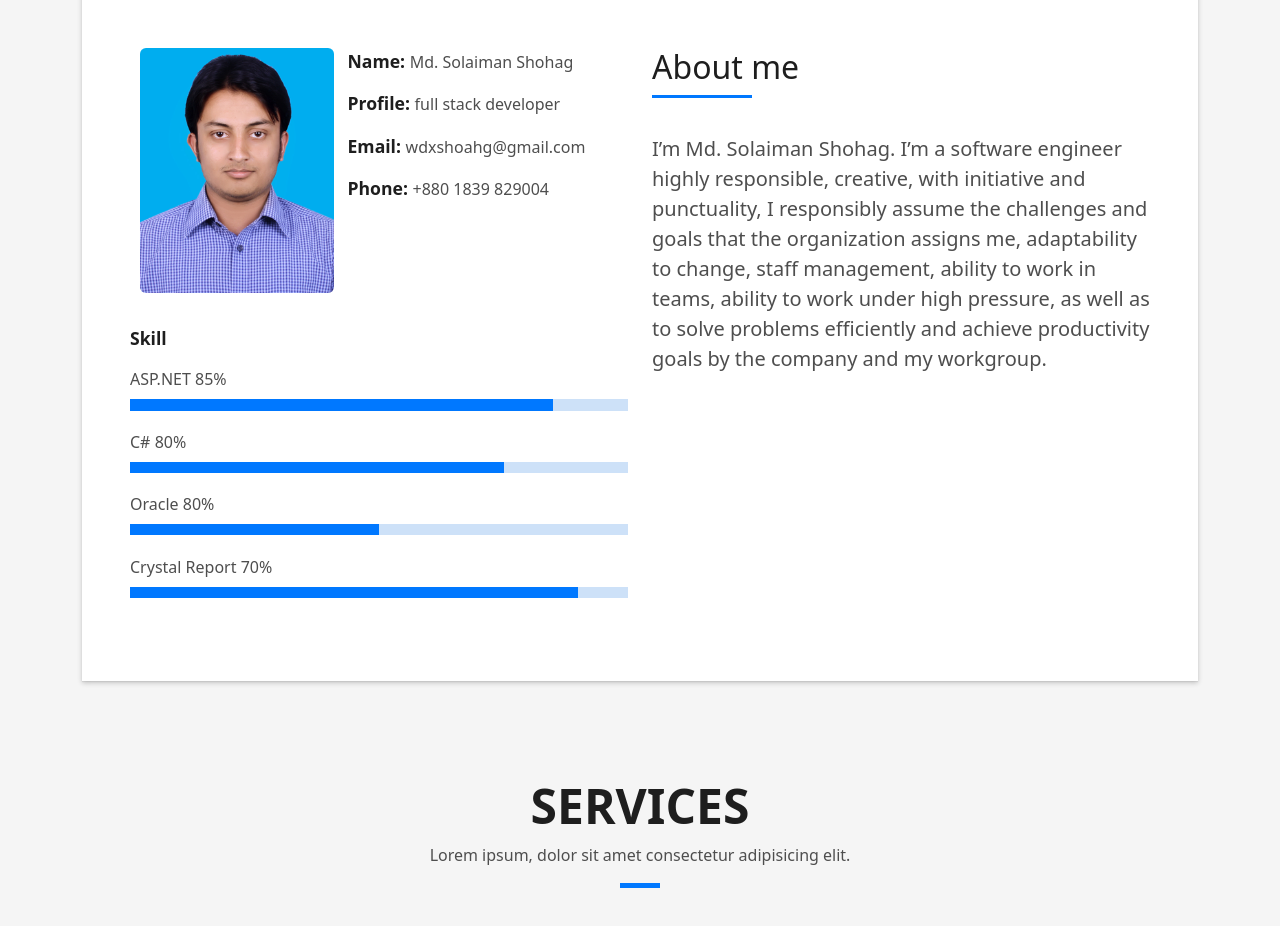
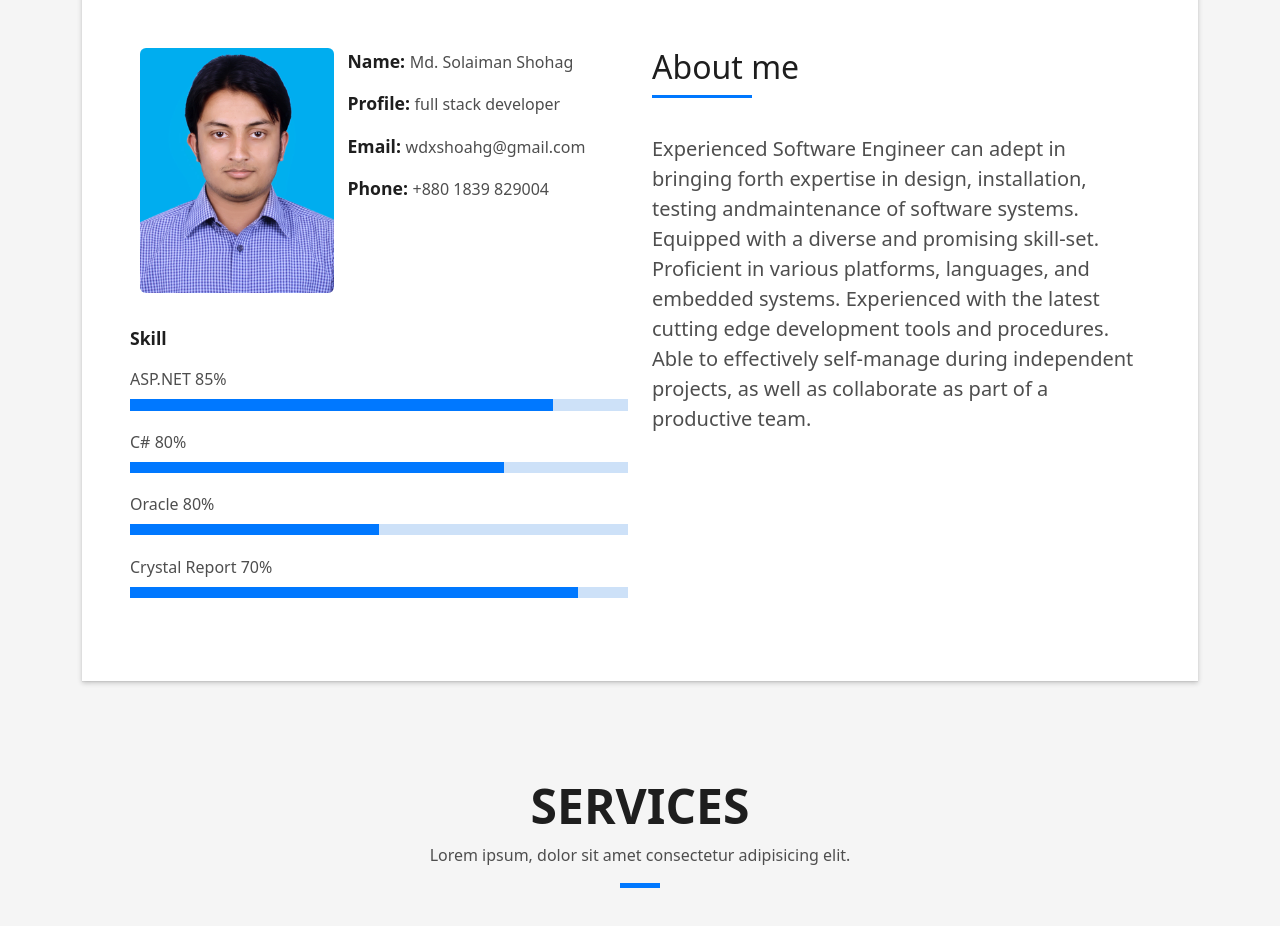
Before and after one commit to cseshohag/cseshohag.github.io, a plain HTML site: page index.html in a window 1280 px wide. Shown: the part 880-1806 px from the top of the page. Drawn offline with Linux system fonts and the light colour scheme.

Commit message:
Change the details section

```diff
--- a/index.html
+++ b/index.html
@@ -133,9 +133,9 @@
                         About me
                       </h5>
                     </div>
-                    <p class="lead">
-                      I’m Md. Solaiman Shohag. I’m a software engineer highly responsible, creative, with initiative and punctuality, I responsibly assume the challenges and goals that the organization assigns me, adaptability to change, staff management, ability to work in teams, ability to work under high pressure, as well as to solve problems efficiently and achieve productivity goals by the company and my workgroup.
-                    </p>
+                    <p class="lead">Experienced Software Engineer can adept in bringing forth expertise in design, installation, testing andmaintenance of software systems.
+					Equipped with a diverse and promising skill‑set. Proficient in various platforms, languages, and embedded systems. Experienced with the latest cutting edge
+					development tools and procedures. Able to effectively self‑manage during independent projects, as well as collaborate as part of a productive team.</p>
                     <p class="lead"></p>
                     <p class="lead"></p>
                   </div>
```
Also changed, not shown: 1 other file.
